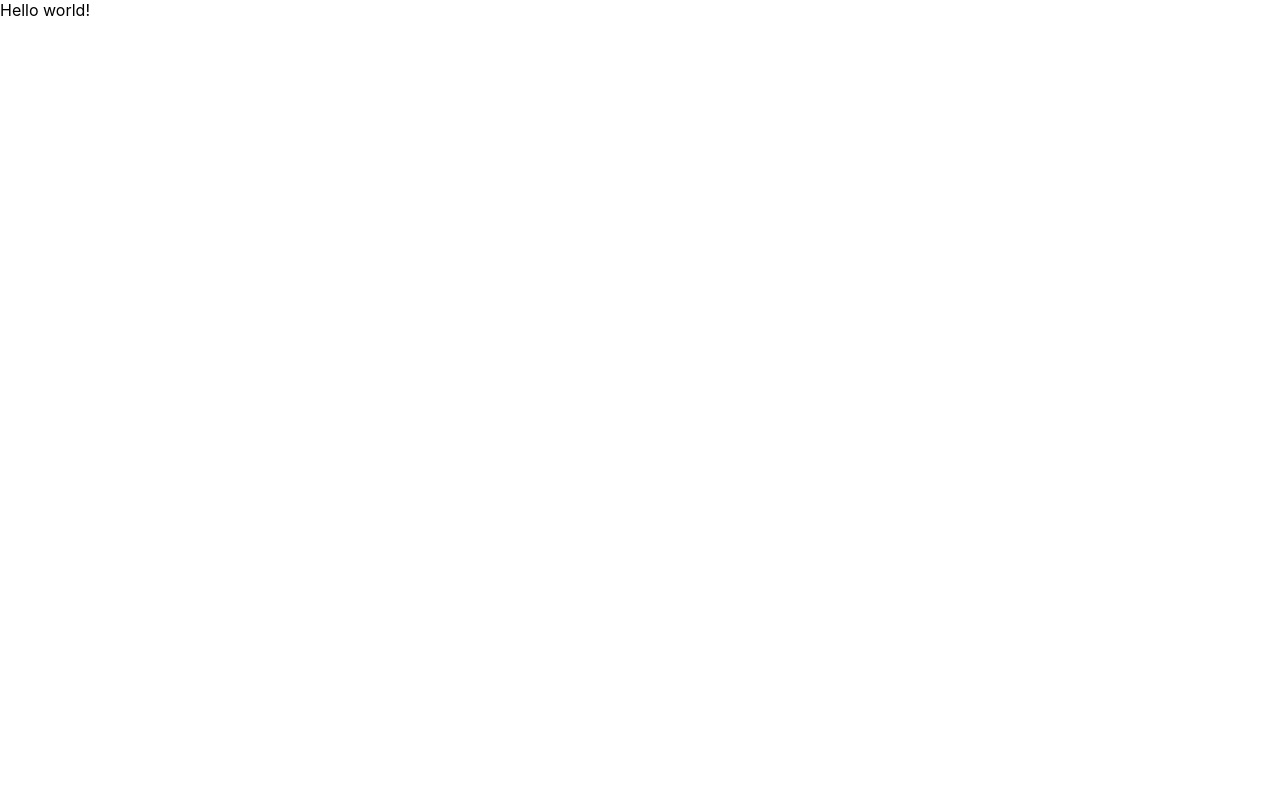
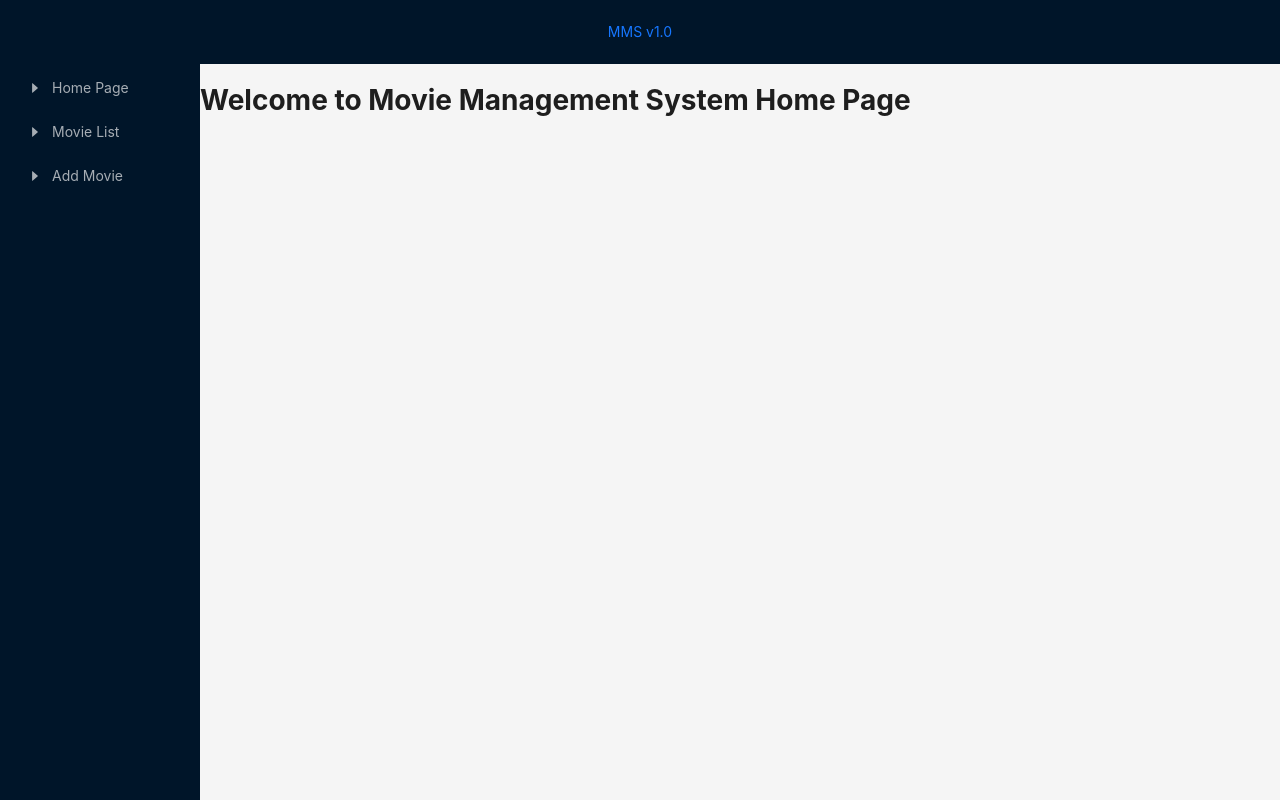
Before and after one commit to igxz/movie-management-sys, a React (Create React App) app in the folder client/: page / in a window 1280 px wide. Built offline with nearby package versions, Linux system fonts and the light colour scheme.

Commit message:
feat: complete router and setup antd

```diff
--- a/client/package.json
+++ b/client/package.json
@@ -14,13 +14,17 @@
     "typescript-eslint": "^8.0.1"
   },
   "dependencies": {
+    "@ant-design/icons": "^5.4.0",
     "@reduxjs/toolkit": "^2.2.7",
     "@testing-library/jest-dom": "^5.17.0",
     "@testing-library/react": "^13.4.0",
     "@testing-library/user-event": "^13.5.0",
+    "antd": "^5.20.2",
     "axios": "^1.7.4",
     "react": "^18.3.1",
     "react-dom": "^18.3.1",
+    "react-router": "^6.26.1",
+    "react-router-dom": "^6.26.1",
     "react-scripts": "^5.0.1",
     "redux": "^5.0.1",
     "redux-logger": "^3.0.6",
--- a/client/src/App.tsx
+++ b/client/src/App.tsx
@@ -1,11 +1,15 @@
 import React from 'react';
+import MainPage from './pages/MainPage';
+import { BrowserRouter, Route, Routes } from 'react-router-dom';
 
-function App() {
+const App: React.FC = () => {
   return (
-    <div>
-      Hello world!
-    </div>
+    <BrowserRouter>
+      <Routes>
+        <Route path='*' Component={MainPage}></Route>
+      </Routes>
+    </BrowserRouter>
   );
-}
+};
 
 export default App;
--- /dev/null
+++ b/client/src/pages/Home.tsx
@@ -0,0 +1,11 @@
+import React from 'react';
+
+const Home: React.FC = () => {
+  return (
+    <h1>
+      Welcome to Movie Management System Home Page
+    </h1>
+  )
+}
+
+export default Home;
--- /dev/null
+++ b/client/src/pages/MainPage.tsx
@@ -0,0 +1,57 @@
+import React from 'react';
+import { NavLink, Route, Routes } from 'react-router-dom';
+import Home from './Home';
+import AddMovie from './movie/AddMovie';
+import EditMovie from './movie/EditMovie';
+import MovieList from './movie/MovieList';
+import { Layout, Menu } from 'antd';
+import { CaretRightOutlined } from '@ant-design/icons';
+const { Header, Sider, Content } = Layout;
+
+const containerStyle: React.CSSProperties = {
+  position: 'fixed',
+  width: '100%',
+  height: '100%',
+  display: 'flex',
+};
+
+const headerStyle: React.CSSProperties = {
+  textAlign: 'center',
+};
+
+const MainPage: React.FC = () => (
+  <div style={containerStyle}>
+    <Layout>
+      <Header style={headerStyle}>
+        <NavLink to='/'>MMS v1.0</NavLink>
+      </Header>
+      <Layout>
+        <Sider>
+          <Menu mode='inline' theme='dark'>
+            <Menu.Item key='1' icon={<CaretRightOutlined/>}>
+              <NavLink to='/'>Home Page</NavLink>
+            </Menu.Item>
+            <Menu.Item key='2' icon={<CaretRightOutlined/>}>
+              <NavLink to='/movie'>Movie List</NavLink>
+            </Menu.Item>
+            <Menu.Item key='3' icon={<CaretRightOutlined/>}>
+              <NavLink to='/movie/add'>Add Movie</NavLink>
+            </Menu.Item>
+          </Menu>
+        </Sider>
+        <Content>
+          <div>
+            <Routes>
+              <Route path='/' Component={Home}></Route>
+              <Route path='/movie' Component={MovieList}></Route>
+              <Route path='/movie/edit/:id' Component={EditMovie}></Route>
+              <Route path='/movie/add' Component={AddMovie}></Route>
+            </Routes>
+          </div>
+        </Content>
+      </Layout>
+    </Layout>
+  </div>
+);
+
+export default MainPage;
--- /dev/null
+++ b/client/src/pages/movie/AddMovie.tsx
@@ -0,0 +1,19 @@
+import React from 'react';
+
+// function App() {
+//   return (
+//     <div>
+//       Hello world!
+//     </div>
+//   );
+// }
+
+const AddMovie: React.FC = () => {
+  return (
+    <h1>
+      Add Movie Page
+    </h1>
+  )
+}
+
+export default AddMovie;
--- /dev/null
+++ b/client/src/pages/movie/EditMovie.tsx
@@ -0,0 +1,21 @@
+import React from 'react';
+import { useParams } from 'react-router-dom';
+
+type editMoviePropsKeys = 'id' | '_id';
+
+type editMovieProps = Record<editMoviePropsKeys, string>;
+
+const EditMovie: React.FC = () => {
+
+  const { id } = useParams<editMovieProps>(); // Use useParams to access route parameters
+  console.log(id); // This will log '12345' when navigating to '/movie/edit/12345'
+
+  return (
+
+    <h1>
+      Edit Movie Page {id};
+    </h1>
+  )
+}
+
+export default EditMovie;
--- /dev/null
+++ b/client/src/pages/movie/MovieList.tsx
@@ -0,0 +1,19 @@
+import React from 'react';
+
+// function App() {
+//   return (
+//     <div>
+//       Hello world!
+//     </div>
+//   );
+// }
+
+const MovieList: React.FC = () => {
+  return (
+    <h1>
+      Movie List Page
+    </h1>
+  )
+}
+
+export default MovieList;
```
Also changed, not shown: client/src/index.tsx (+0 -19 lines), client/src/redux/thunks/MovieThunks.ts (+19 -18 lines), 1 other file (tests, documents, lock files or other folders).
